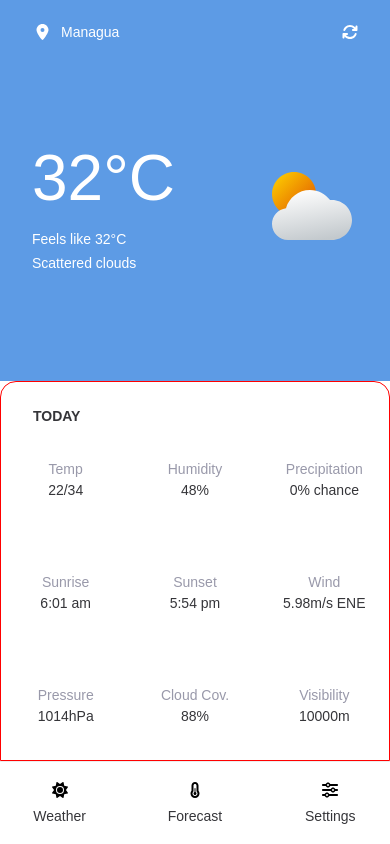
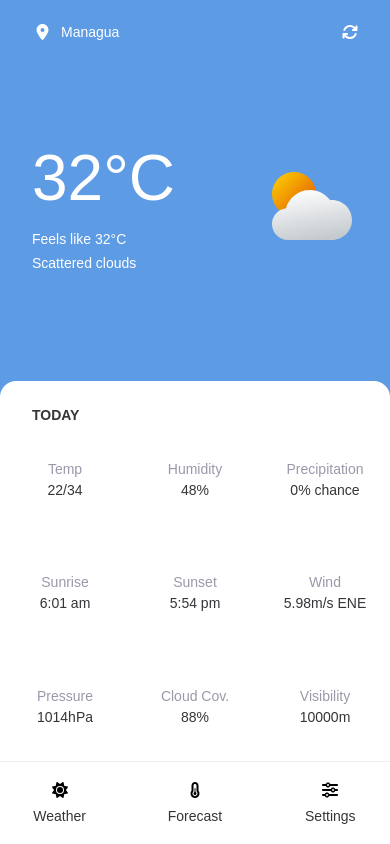
Before and after one commit to salvadorperezm/vue-weather-app, a Vue app: page / in a window 390 px wide. Built offline with nearby package versions, Linux system fonts and the light colour scheme.

Commit message:
weather page static info done

```diff
--- a/src/components/WeatherPage.vue
+++ b/src/components/WeatherPage.vue
@@ -131,7 +131,6 @@ export default {
 .section__bottom {
     height: 100%;
     max-width: 1200px;
-    border: 1px solid red;
 }
 
 .weather__actions,
@@ -217,9 +216,14 @@ export default {
 }
 
 @media screen and (max-width: 1024px) {
+    .section__bottom-container {
+        background-color: #5d9be5;
+    }
+
     .section__bottom {
         border-top-right-radius: 16px;
         border-top-left-radius: 16px;
+        background-color: #ffffff;
     }
 
     .current-location__text,
```
